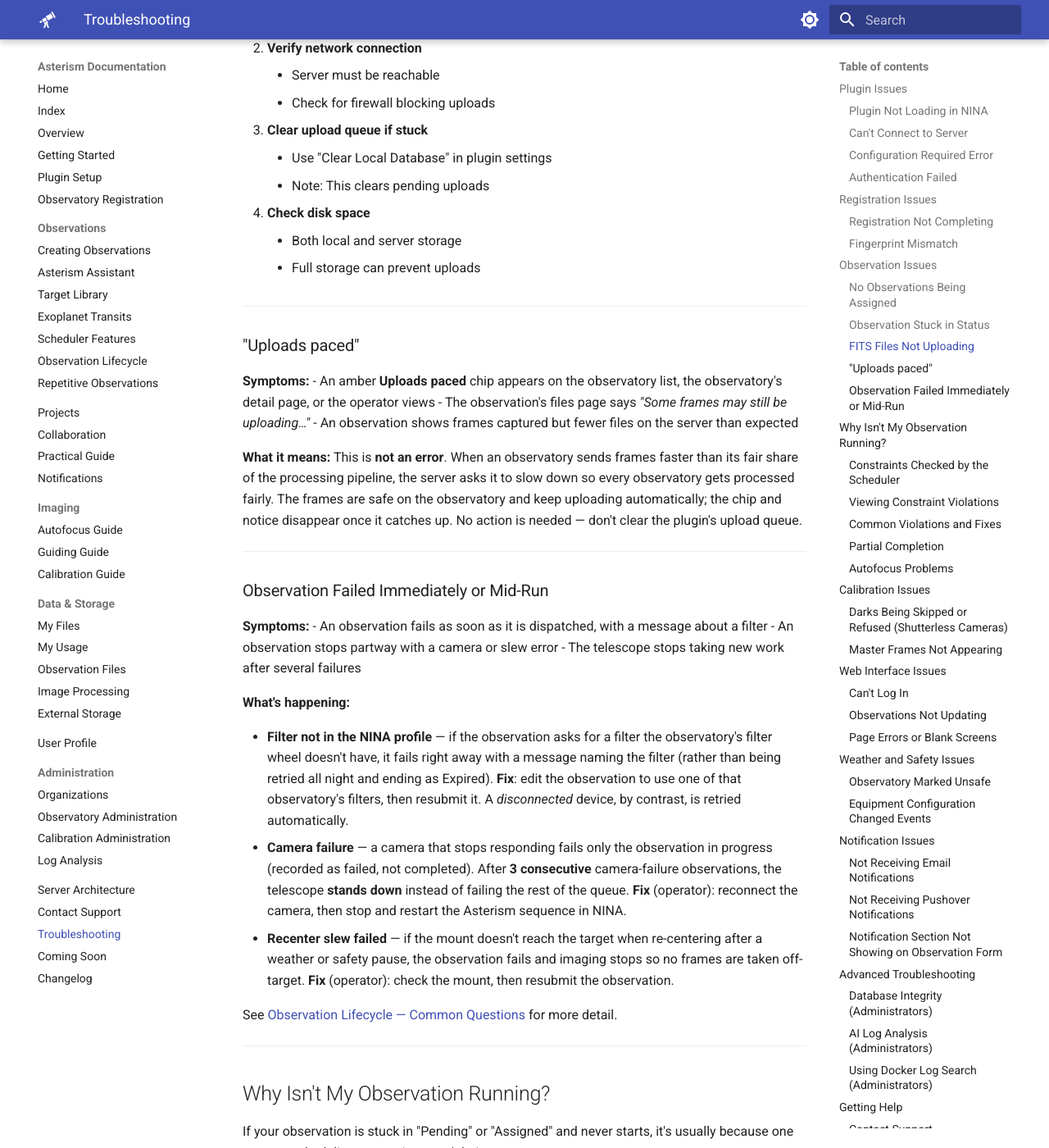
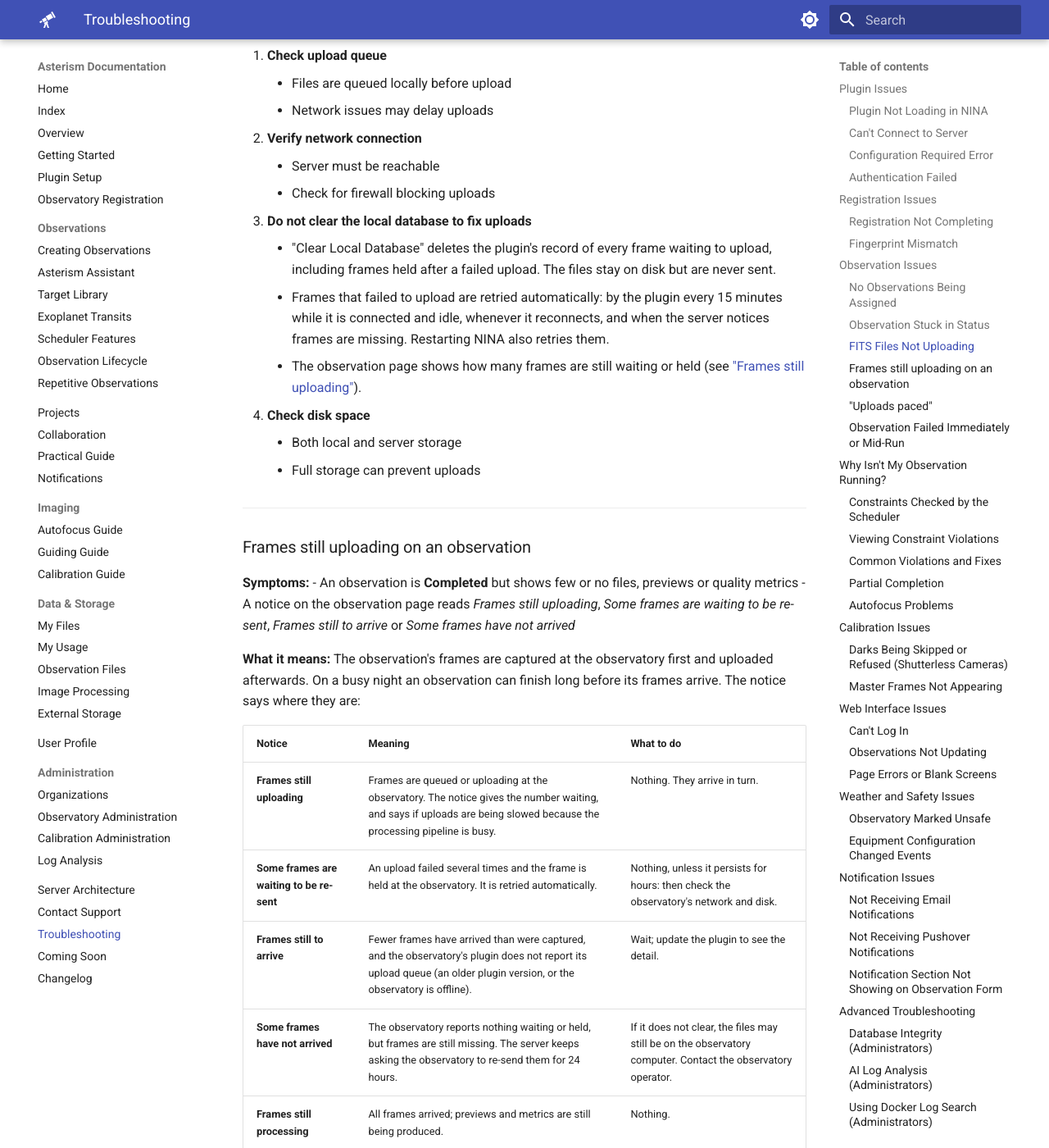
Before and after one commit to First-Light-Systems/nina-scheduler-docs, an MkDocs documentation site: the page built from docs/TROUBLESHOOTING.md, in a window 1280 px wide and 1400 px high, scrolled down 5429 px. Shown: the whole window at 82% size. Built offline with MkDocs 1.6.1 and Material for MkDocs 9.7.7, drawn with Linux system fonts in a browser that asks for light colours; some of the changed text lies outside the part shown.

Commit message:
docs: frames-still-uploading notice; stop recommending Clear Local Database for stuck uploads
Describes the notice added in scheduler #1658 (server 4.19.5 / GUI 4.8.6; held-frame
reporting needs plugin 5.8.5.0). Clearing the plugin's local database wipes queued
frames, so it is now a last resort with a warning.

Co-Authored-By: Claude Fable 5.2 <noreply@anthropic.com>

```diff
--- a/docs/TROUBLESHOOTING.md
+++ b/docs/TROUBLESHOOTING.md
@@ -199,9 +199,10 @@ Check all required fields in plugin settings:
     - Is the Asterism container running?
     - Are there errors in the NINA log?
 
-2. **Clear local database**
+2. **Clear local database (last resort)**
     - Plugin Settings > Database Management > Clear Local Database
     - Removes stuck state data
+    - **Warning:** this also deletes the plugin's record of every frame that has not finished uploading. Those frames stay on the observatory's disk but will never be uploaded. Check the observation page first: if it shows frames still uploading or held at the observatory, wait for them before clearing.
 
 3. **Restart sequence**
     - Stop and restart the NINA sequence
@@ -229,13 +230,34 @@ Check all required fields in plugin settings:
     - Server must be reachable
     - Check for firewall blocking uploads
 
-3. **Clear upload queue if stuck**
-    - Use "Clear Local Database" in plugin settings
-    - Note: This clears pending uploads
+3. **Do not clear the local database to fix uploads**
+    - "Clear Local Database" deletes the plugin's record of every frame waiting to upload, including frames held after a failed upload. The files stay on disk but are never sent.
+    - Frames that failed to upload are retried automatically: by the plugin every 15 minutes while it is connected and idle, whenever it reconnects, and when the server notices frames are missing. Restarting NINA also retries them.
+    - The observation page shows how many frames are still waiting or held (see ["Frames still uploading"](#frames-still-uploading-on-an-observation)).
 
 4. **Check disk space**
     - Both local and server storage
     - Full storage can prevent uploads
+
+---
+
+### Frames still uploading on an observation
+
+**Symptoms:**
+- An observation is **Completed** but shows few or no files, previews or quality metrics
+- A notice on the observation page reads *Frames still uploading*, *Some frames are waiting to be re-sent*, *Frames still to arrive* or *Some frames have not arrived*
+
+**What it means:** The observation's frames are captured at the observatory first and uploaded afterwards. On a busy night an observation can finish long before its frames arrive. The notice says where they are:
+
+| Notice | Meaning | What to do |
+|---|---|---|
+| **Frames still uploading** | Frames are queued or uploading at the observatory. The notice gives the number waiting, and says if uploads are being slowed because the processing pipeline is busy. | Nothing. They arrive in turn. |
+| **Some frames are waiting to be re-sent** | An upload failed several times and the frame is held at the observatory. It is retried automatically. | Nothing, unless it persists for hours: then check the observatory's network and disk. |
+| **Frames still to arrive** | Fewer frames have arrived than were captured, and the observatory's plugin does not report its upload queue (an older plugin version, or the observatory is offline). | Wait; update the plugin to see the detail. |
+| **Some frames have not arrived** | The observatory reports nothing waiting or held, but frames are still missing. The server keeps asking the observatory to re-send them for 24 hours. | If it does not clear, the files may still be on the observatory computer. Contact the observatory operator. |
+| **Frames still processing** | All frames arrived; previews and metrics are still being produced. | Nothing. |
+
+The counts are for the observation's most recent run. The notice disappears when everything has arrived and been processed.
 
 ---
 
@@ -599,7 +621,7 @@ Gather this information:
 | Auth failed | Check API key or re-register |
 | No observations | Check "Enable Operations" is ON |
 | Stuck observation | Clear local database |
-| Upload failing | Check network, clear queue |
+| Upload failing | Check network; uploads are retried automatically (do not clear the local database) |
 | Can't log in | Clear browser cache |
 | Observation won't start | Check constraint violations on detail page |
 | Safety/weather issue | Check safety device, review history |
```
Also changed, not shown: docs/OBSERVATION_FILES.md (+5 -1 lines).
